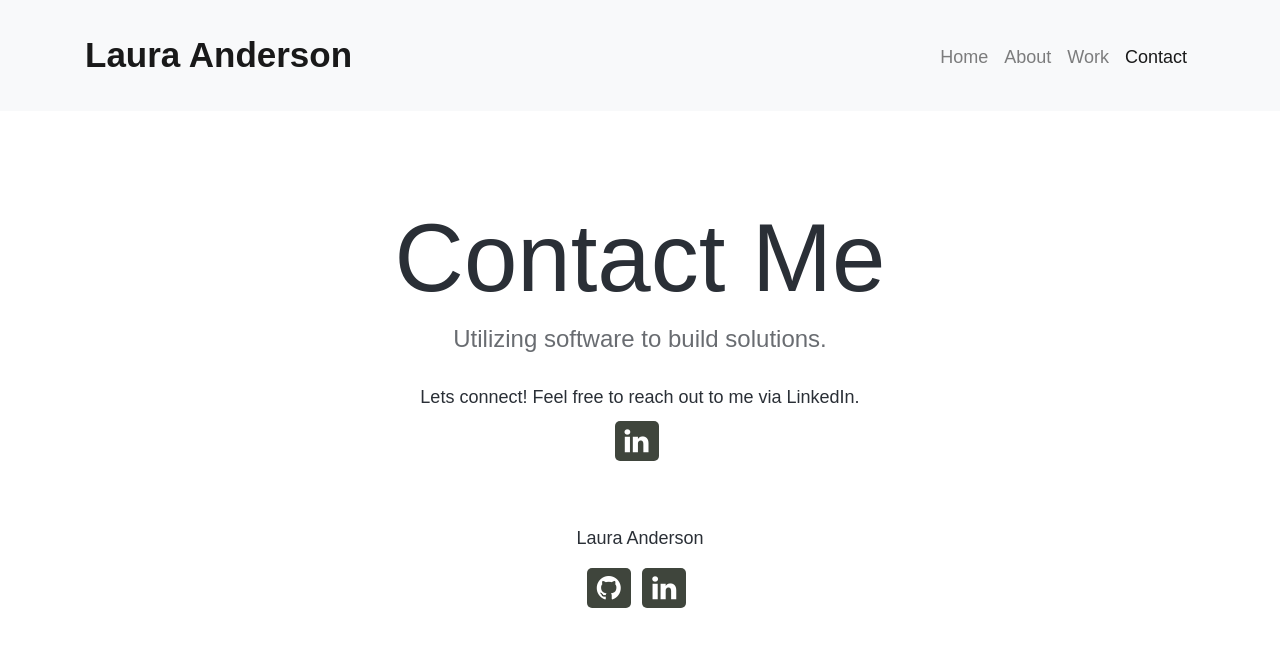
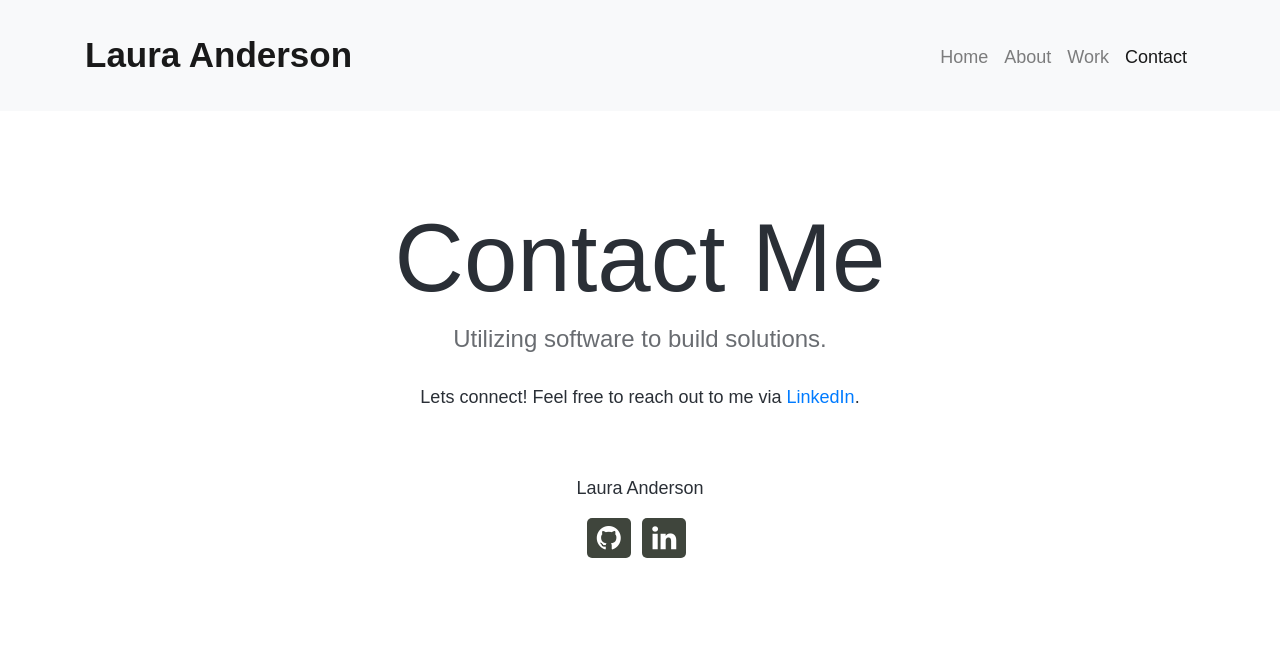
Before and after one commit to lauraanderson-projects/laura-anderson-portfolio, a website: page contact.html in a window 1280 px wide. Drawn offline with nearby package versions, Linux system fonts and the light colour scheme; a web font is replaced by a local one.

Commit message:
Update contact.html

```diff
--- a/contact.html
+++ b/contact.html
@@ -109,16 +109,12 @@
         <h3 class="text-center">Utilizing software to build solutions.</h3>
         <div class="about-paragraphs">
           <p class="text-center">
-            Lets connect! Feel free to reach out to me via LinkedIn.
-          </p>
-          <p class="text-center">
+            Lets connect! Feel free to reach out to me via
             <a
               href="https://www.linkedin.com/in/laura-anderson-067953/"
-              title="LinkedIn Profile"
               target="_blank"
-            >
-              <i class="fa fa-linkedin social-media-inside"></i>
-            </a>
+              >LinkedIn</a
+            >.
           </p>
         </div>
         <footer>
```
